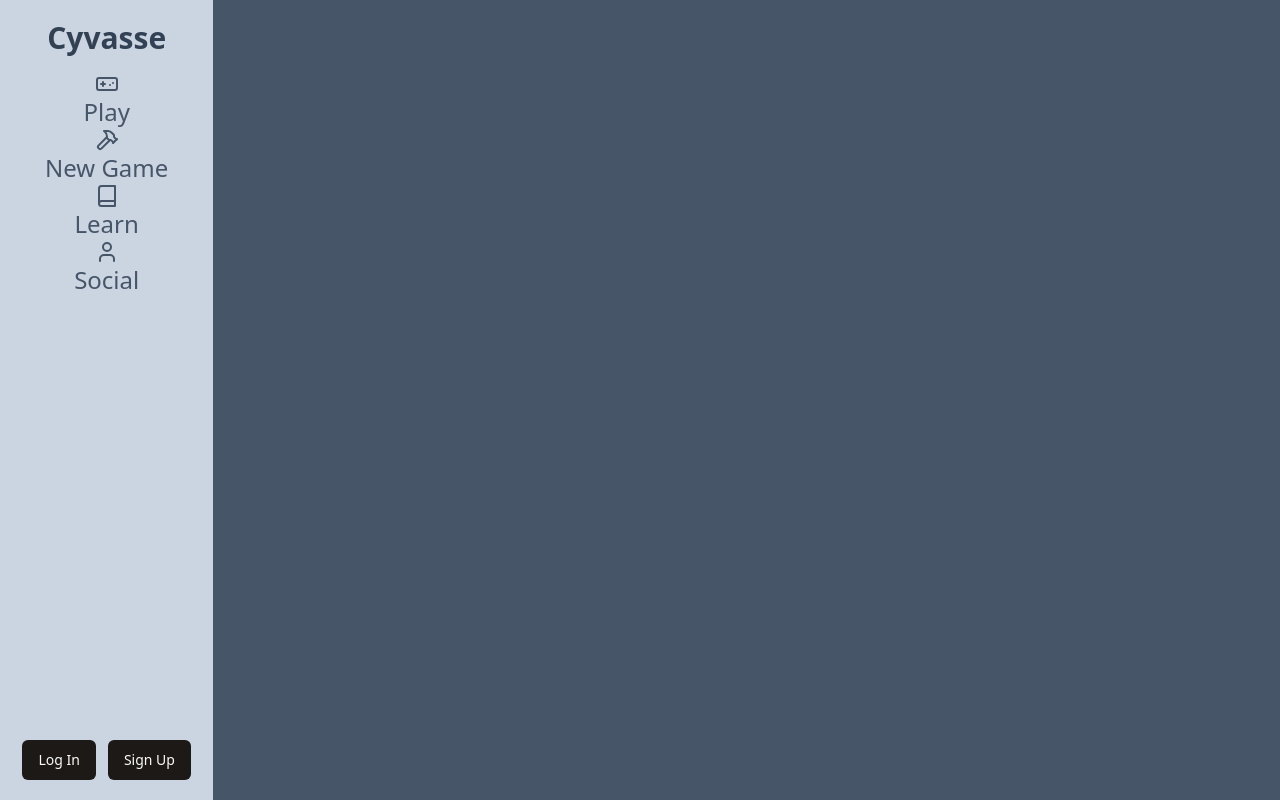
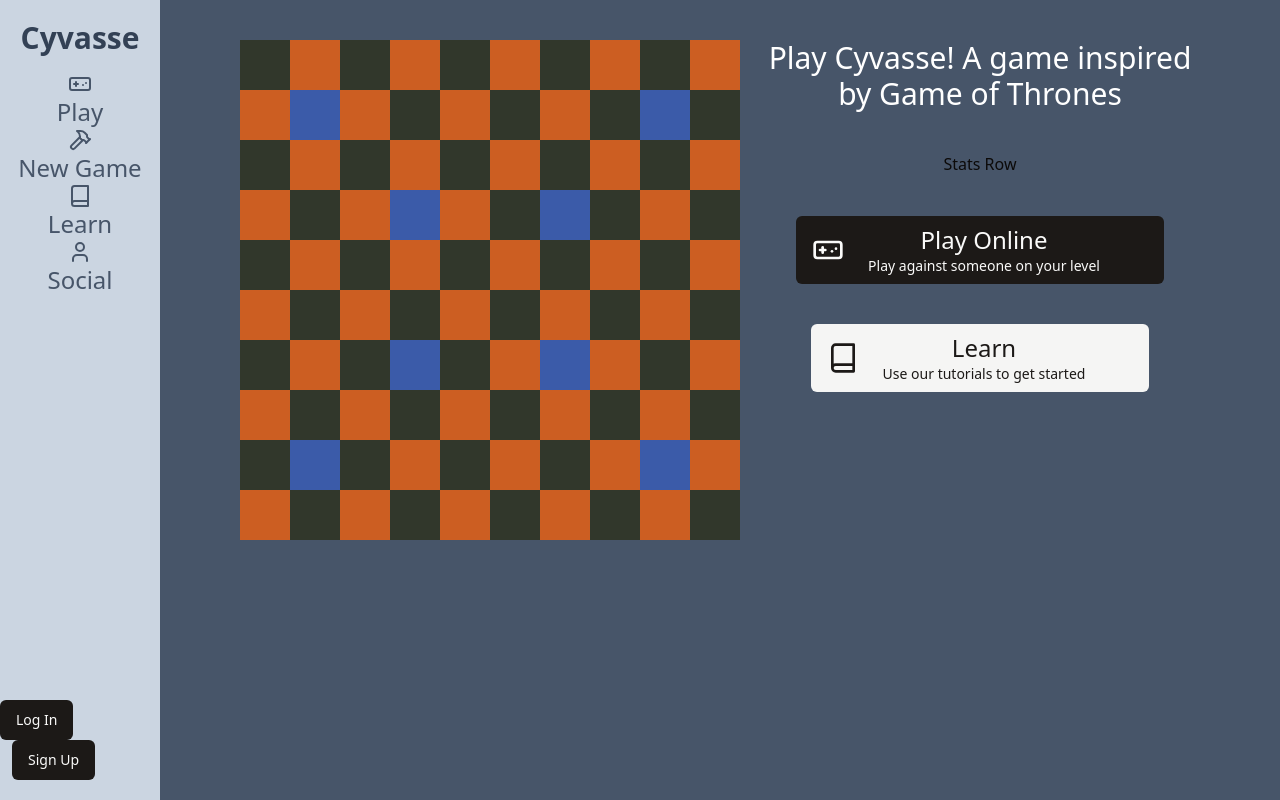
Before and after one commit to hannesostwaldcode/cyvasse-game, a React (Vite) app in the folder cyvasse-frontend/: page / in a window 1280 px wide. Built offline with nearby package versions, Linux system fonts and the light colour scheme.

Commit message:
Added Aditional Pages

```diff
--- a/cyvasse-frontend/src/components/Unit.tsx
+++ b/cyvasse-frontend/src/components/Unit.tsx
@@ -4,6 +4,7 @@
 
 const unitVariants = {
     default: [""],
+    C:      ["bg-aC"],
     aC:    ["bg-aC"],
     aB:     ["bg-aB"],
     af:    [""],
--- /dev/null
+++ b/cyvasse-frontend/src/pages/Home.tsx
@@ -0,0 +1,39 @@
+import { Button } from "@/components/ui/button";
+import Board from "@/assets/Board.png"
+import { Book, Gamepad } from "lucide-react";
+import { useNavigate } from "react-router-dom";
+
+export function Home() {
+    const navigate = useNavigate()
+    return (
+        <div className="w-full mx-20 mt-10">
+            <div className="flex flex-row space-x-5">
+                <img width={500} height={500} src={Board}></img>
+                <div className="flex flex-col text-center items-center space-y-10">
+                    <div className="text-3xl text-white">Play Cyvasse! A game inspired by Game of Thrones</div>
+                    <div>Stats Row</div>
+                    <Button onClick={() => navigate('/createGame')} className="h-auto">
+                        <div className="flex-row flex items-center">
+                            <Gamepad className="w-8 h-8 mr-6"/>
+                            <div className="mr-12">
+                                <div className="text-2xl">Play Online</div>
+                                <div className="text-sm">Play against someone on your level</div>
+                            </div>
+                        </div>
+                        </Button>
+
+                    <Button onClick={() => navigate('/learn')} className="h-auto" variant={"secondary"}>
+                            <div className="flex-row flex items-center">
+                            <Book className="w-8 h-8 mr-6"/>
+                            <div className="mr-12">
+                                <div className="text-2xl">Learn</div>
+                                <div className="text-sm">Use our tutorials to get started</div>
+                            </div>
+                        </div>
+                        </Button>
+                </div>
+            </div>
+
+        </div>
+    )
+}
--- /dev/null
+++ b/cyvasse-frontend/src/pages/Learn.tsx
@@ -0,0 +1,7 @@
+export function Learn() {
+    return (
+        <div>
+
+        </div>
+    )
+}
```
Also changed, not shown: cyvasse-frontend/src/main.tsx (+10 -1 lines).
